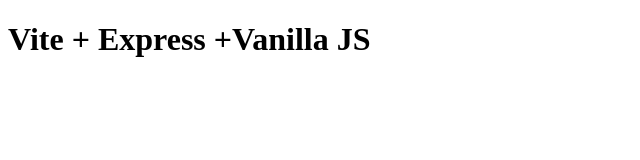
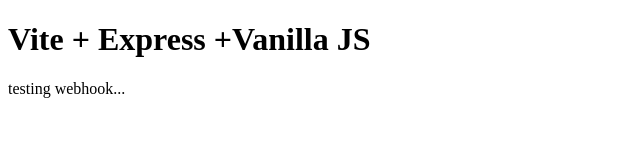
Before and after one commit to Amproids/myfitnessfriendnet, a plain HTML site: page client/index.html in a window 1280 px wide. Shown: the whole page, without its empty margins (0-640 px from the left). Drawn offline with Linux system fonts and the light colour scheme; no server answers.

Commit message:
webhook test

```diff
--- a/client/index.html
+++ b/client/index.html
@@ -9,6 +9,7 @@
     <div id="app">
       <h1>Vite + Express +Vanilla JS</h1>
       <p id="server-message"></p>
+      <p>testing webhook...</p>
     </div>
     <script type="module" src="src/scripts/main.js"></script>
   </body>
```
